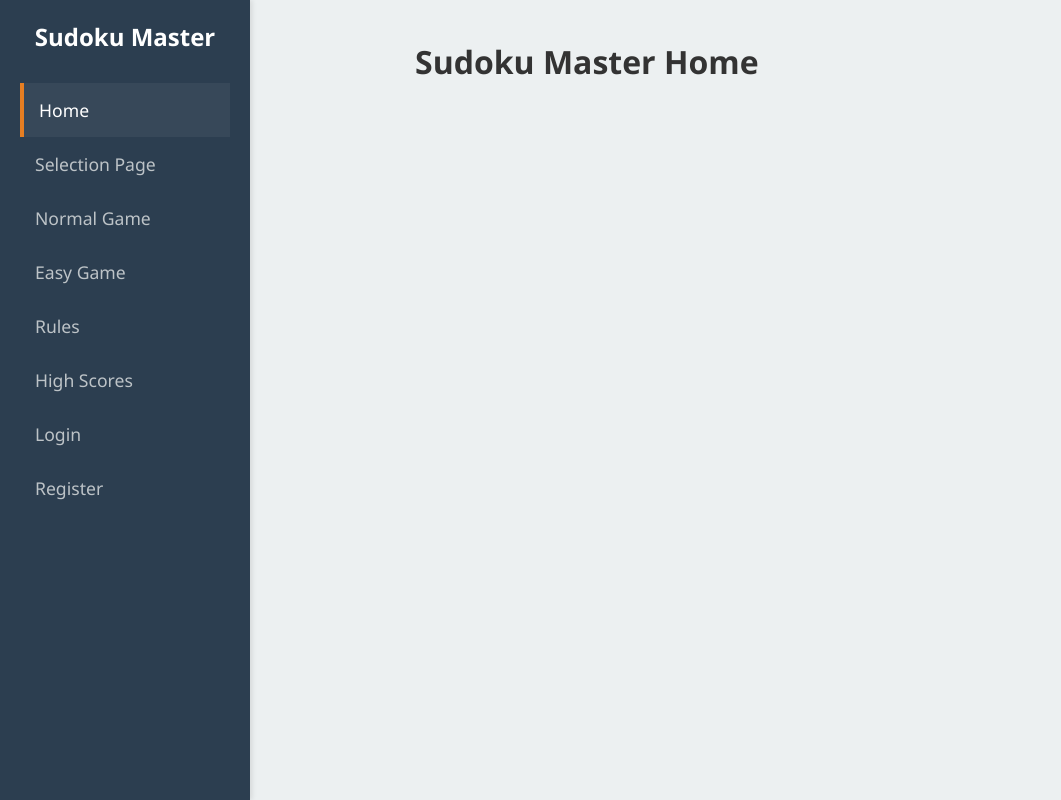
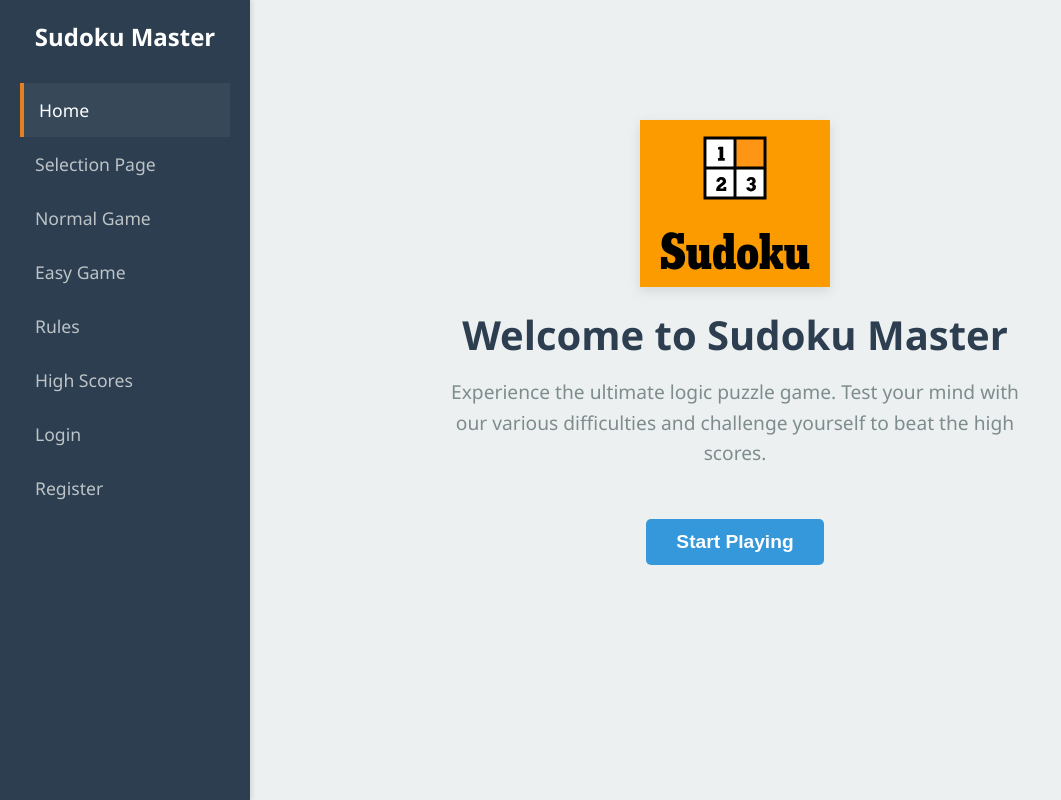
Before and after one commit to ccliuaw/sudoku-react, a React (Create React App) app: page / in a window 1280 px wide. Shown: the whole page, without its empty margins (0-1061 px from the left). Built offline with nearby package versions, Linux system fonts and the light colour scheme.

Commit message:
Home page update

```diff
--- a/src/App.css
+++ b/src/App.css
@@ -411,3 +411,44 @@ input:not([readonly]) {
     color: #2980b9;
     text-decoration: underline;
 }
+
+/* --- Home Page Hero Section --- */
+.home-hero-container {
+    display: flex;
+    flex-direction: column;
+    align-items: center;
+    justify-content: center;
+    text-align: center;
+    margin: 60px auto;
+    padding: 20px;
+}
+
+.hero-image {
+    max-width: 300px;
+    margin-bottom: 20px;
+    /* Optional: Add a subtle shadow to the logo */
+    filter: drop-shadow(0px 4px 6px rgba(0, 0, 0, 0.1));
+}
+
+.hero-title {
+    color: #2c3e50;
+    font-size: 2.5rem;
+    margin-bottom: 15px;
+}
+
+.hero-description {
+    max-width: 600px;
+    line-height: 1.6;
+    color: #7f8c8d;
+    font-size: 1.2rem;
+    margin-bottom: 30px;
+}
+
+.hero-link {
+    text-decoration: none;
+}
+
+.hero-btn {
+    font-size: 1.2rem;
+    padding: 12px 30px;
+}
--- a/src/pages/home.jsx
+++ b/src/pages/home.jsx
@@ -1,9 +1,26 @@
 import React from 'react';
+import { Link } from 'react-router-dom';
 
 export default function Home() {
     return (
-        <div>
-            <h1>Sudoku Master Home</h1>
+        <div className="home-hero-container">
+            <img
+                src="/assets/NYT_Sudoku_Logo.png"
+                alt="Sudoku Hero"
+                className="hero-image"
+            />
+
+            <h1 className="hero-title">Welcome to Sudoku Master</h1>
+
+            <p className="hero-description">
+                Experience the ultimate logic puzzle game. Test your mind with our
+                various difficulties and challenge yourself to beat the high scores.
+            </p>
+
+            {/* If you have a selection page, keep this route. Otherwise, change to /normal */}
+            <Link to="/games" className="hero-link">
+                <button className="game-btn btn-new hero-btn">Start Playing</button>
+            </Link>
         </div>
     );
 }
```
Also changed, not shown: public/assets/NYT_Sudoku_Logo.png (added).
